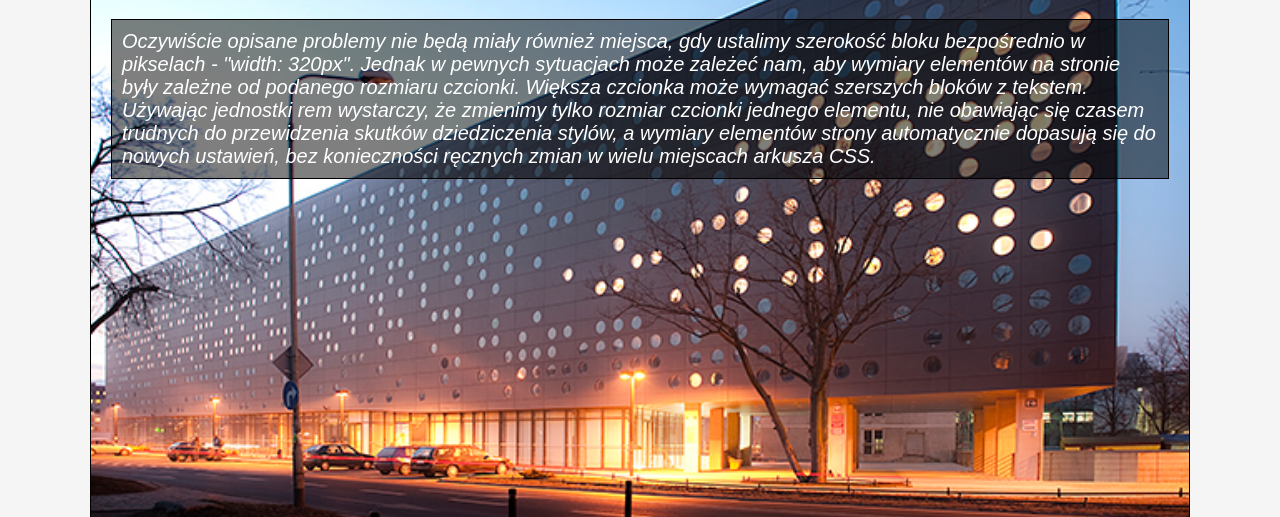
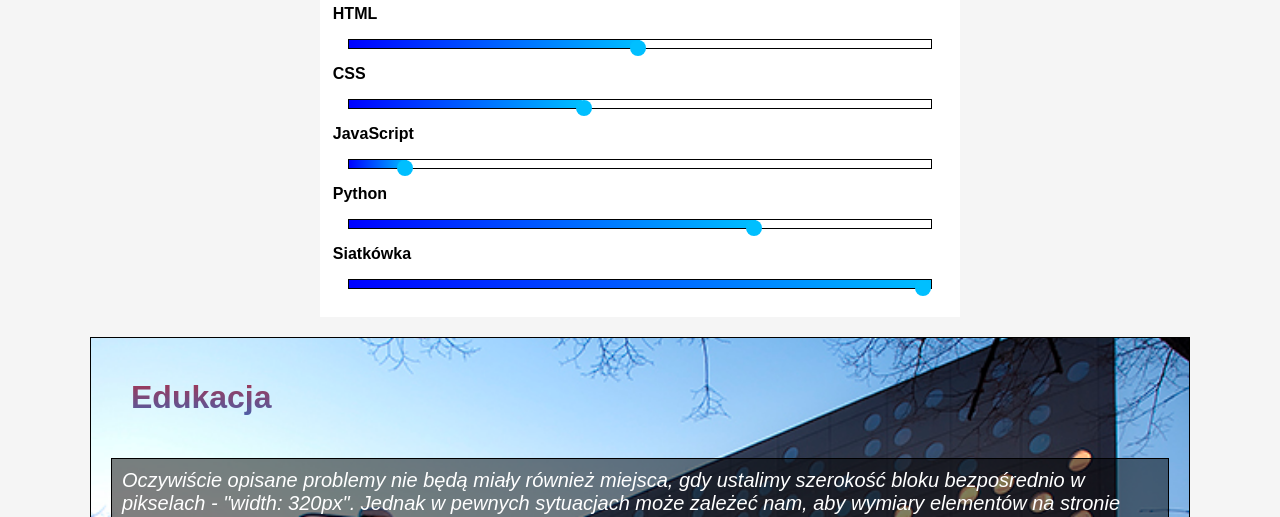
Before and after one commit to TomekJurczynski/projektwizytowka, a plain HTML site: page index.html in a window 1280 px wide. Shown: the part 682-1199 px from the top of the page. Drawn offline with Linux system fonts and the light colour scheme.

Commit message:
Pasek skillsów

```diff
--- a/css/stylecontent.css
+++ b/css/stylecontent.css
@@ -1,3 +1,97 @@
+.skills {
+    display: block;
+    width: 50%;
+    margin: 0 auto;
+    padding: 1%;
+    background-color: white;
+}
+
+.tytul h1 {
+    text-align: center;
+}
+
+figure {
+    display: block;
+    border-radius: 50%;
+    background-color: deepskyblue;
+    height: 1em;
+    width: 1em;
+    background-image: none !important;
+}
+
+.skills .pasek {
+    width: 95%;
+    height: 10px;
+    border: 1px solid black;
+    display: block;
+    margin: 2.5%;
+}
+
+.skills .html {
+    position: relative;
+    background-image: linear-gradient(90deg, blue , deepskyblue);
+    background-repeat: no-repeat;
+    background-size: 50%;
+}
+
+.kulkah {
+    position: absolute;
+    right: 49%;
+    margin: 0;
+}
+
+.skills .css {
+    position: relative;
+    background-image: linear-gradient(90deg, blue , deepskyblue);
+    background-repeat: no-repeat;
+    background-size: 40%;
+}
+
+.kulkac {
+    position: absolute;
+    left: 39%;
+    margin: 0;
+}
+
+.skills .js {
+    position: relative;
+    background-image: linear-gradient(90deg, blue , deepskyblue);
+    background-repeat: no-repeat;
+    background-size: 10%;
+}
+
+.kulkaj {
+    position: absolute;
+    right: 89%;
+    margin: 0;
+}
+
+.skills .python {
+    position: relative;
+    background-image: linear-gradient(90deg, blue , deepskyblue);
+    background-repeat: no-repeat;
+    background-size: 70%;
+}
+
+.kulkap {
+    position: absolute;
+    right: 29%;
+    margin: 0;
+}
+
+.skills .siata {
+    position: relative;
+    background-image: linear-gradient(90deg, blue , deepskyblue);
+    background-repeat: no-repeat;
+    background-size: 100%;
+}
+
+.kulkas {
+    position: absolute;
+    right: 0;
+    margin: 0;
+}
+
 .edukacja {
     box-sizing: border-box;
     width: 1100px;
--- a/index.html
+++ b/index.html
@@ -26,13 +26,13 @@
     </div>
     <nav class="nav-bar">
         <ul>
-            <li><a href="#"><span><i class="fas fa-user-graduate"></i> Umiejętności</a></span></li>
+            <li><a href="#skills"><span><i class="fas fa-user-graduate"></i> Umiejętności</a></span></li>
             <li><a href="#edukacja"><span><i class="fas fa-university"></i> Edukacja</span></a></li>
-            <li><a href="#"><span><i class="fas fa-volleyball-ball"></i> Siatkówka</a></span></li>
-            <li><a href="#"><span><i class="fab fa-creative-commons-sampling"></i> Zainteresowania</span></a></li>
+            <li><a href="#siatkowka"><span><i class="fas fa-volleyball-ball"></i> Siatkówka</span></a></li>
+            <li><a href="#"><span><i class="fab fa-creative-commons-sampling"></i> Zainteresowania</a></span></li>
             <li class="social">
                 <a href="https://www.facebook.com/tomasz.jurczynski" target="_blank">
-                    <span><i class="fab fa-facebook-f"></i></a>
+                    <span><i class="fab fa-facebook-f"></i></span></a>
             </li>
             <li class="social">
                 <a href="https://www.instagram.com/szalonytomek/" target="_blank">
@@ -41,19 +41,51 @@
         </ul>
     </nav>
 </div>
+<br>
+<div id="skills" class="tytul">
+    <h1>Umiejętności</h1>
+</div>
+<div class="skills">
+    <p><strong>HTML</strong></p>
+    <div class="html pasek">
+        <figure class="kulkah"></figure>
+    </div>
+    <p><strong>CSS</strong></p>
+    <div class="css pasek">
+        <figure class="kulkac"></figure>
+    </div>
+    <p><strong>JavaScript</strong></p>
+    <div class="js pasek">
+        <figure class="kulkaj"></figure>
+    </div>
+    <p><strong>Python</strong></p>
+    <div class="python pasek">
+        <figure class="kulkap"></figure>
+    </div>
+    <p><strong>Siatkówka</strong></p>
+    <div class="siata pasek">
+        <figure class="kulkas"></figure>
+    </div>
+</div>
+
 <div id="edukacja" class="edukacja">
     <h1>Edukacja</h1>
-        <p>Oczywiście opisane problemy nie będą miały również miejsca, gdy ustalimy szerokość bloku bezpośrednio w pikselach -
-        "width: 320px". Jednak w pewnych sytuacjach może zależeć nam, aby wymiary elementów na stronie były zależne od podanego
-        rozmiaru czcionki. Większa czcionka może wymagać szerszych bloków z tekstem. Używając jednostki rem wystarczy, że
+    <p>Oczywiście opisane problemy nie będą miały również miejsca, gdy ustalimy szerokość bloku bezpośrednio w
+        pikselach -
+        "width: 320px". Jednak w pewnych sytuacjach może zależeć nam, aby wymiary elementów na stronie były zależne od
+        podanego
+        rozmiaru czcionki. Większa czcionka może wymagać szerszych bloków z tekstem. Używając jednostki rem wystarczy,
+        że
         zmienimy tylko rozmiar czcionki jednego elementu, nie obawiając się czasem trudnych do przewidzenia skutków
-        dziedziczenia stylów, a wymiary elementów strony automatycznie dopasują się do nowych ustawień, bez konieczności
+        dziedziczenia stylów, a wymiary elementów strony automatycznie dopasują się do nowych ustawień, bez
+        konieczności
         ręcznych zmian w wielu miejscach arkusza CSS.</p>
 </div>
 
 <div id="siatkowka" class="siatkowka">
     <h1>Siatkówka</h1>
-            <p>tekst jakis asjdjadsjn anj an adndanad nads nad kads nkads nk adsnkdank dnkad nkad nkad nkads nkads nadsknadnadsk </p>
+    <p>tekst jakis asjdjadsjn anj an adndanad nads nad kads nkads nk adsnkdank dnkad nkad nkad nkads nkads
+        nadsknadnadsk </p>
 </div>
 </body>
 
```
Lines whose indentation alone changed are shown as unchanged.
